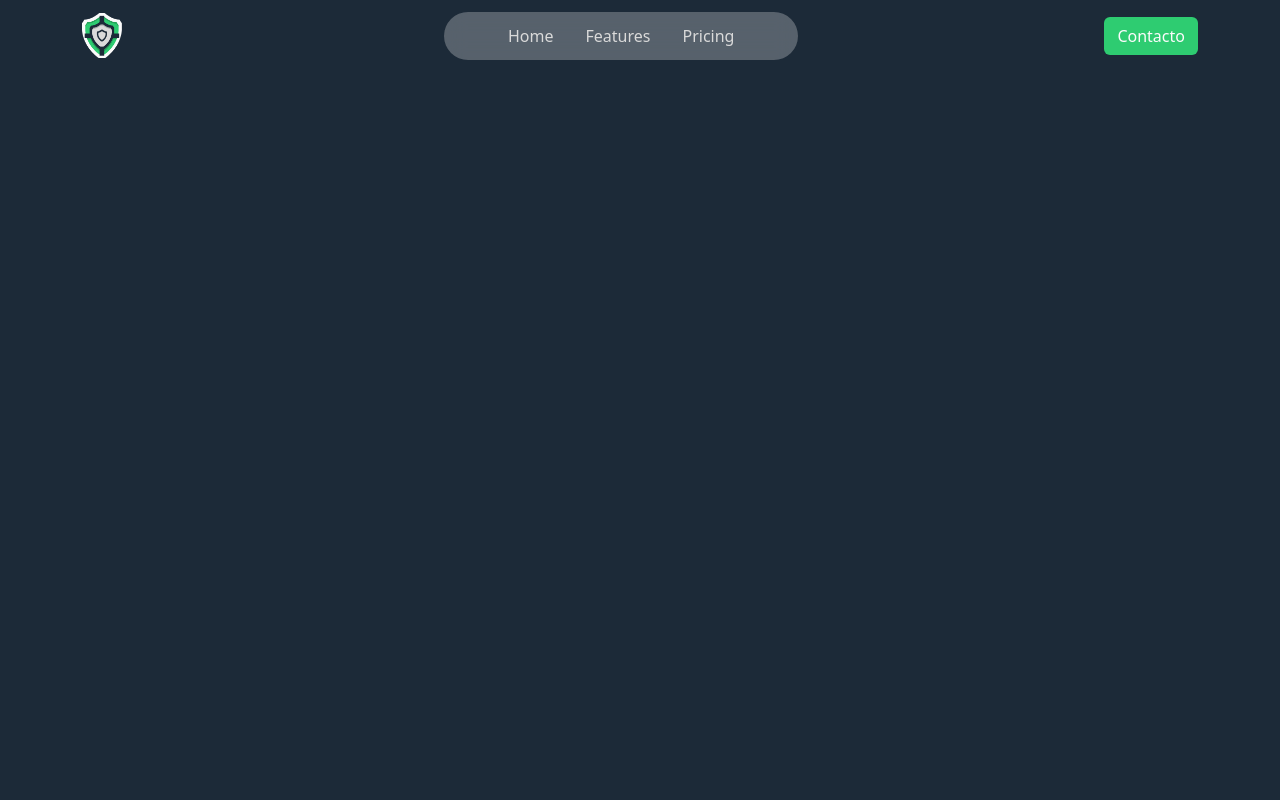
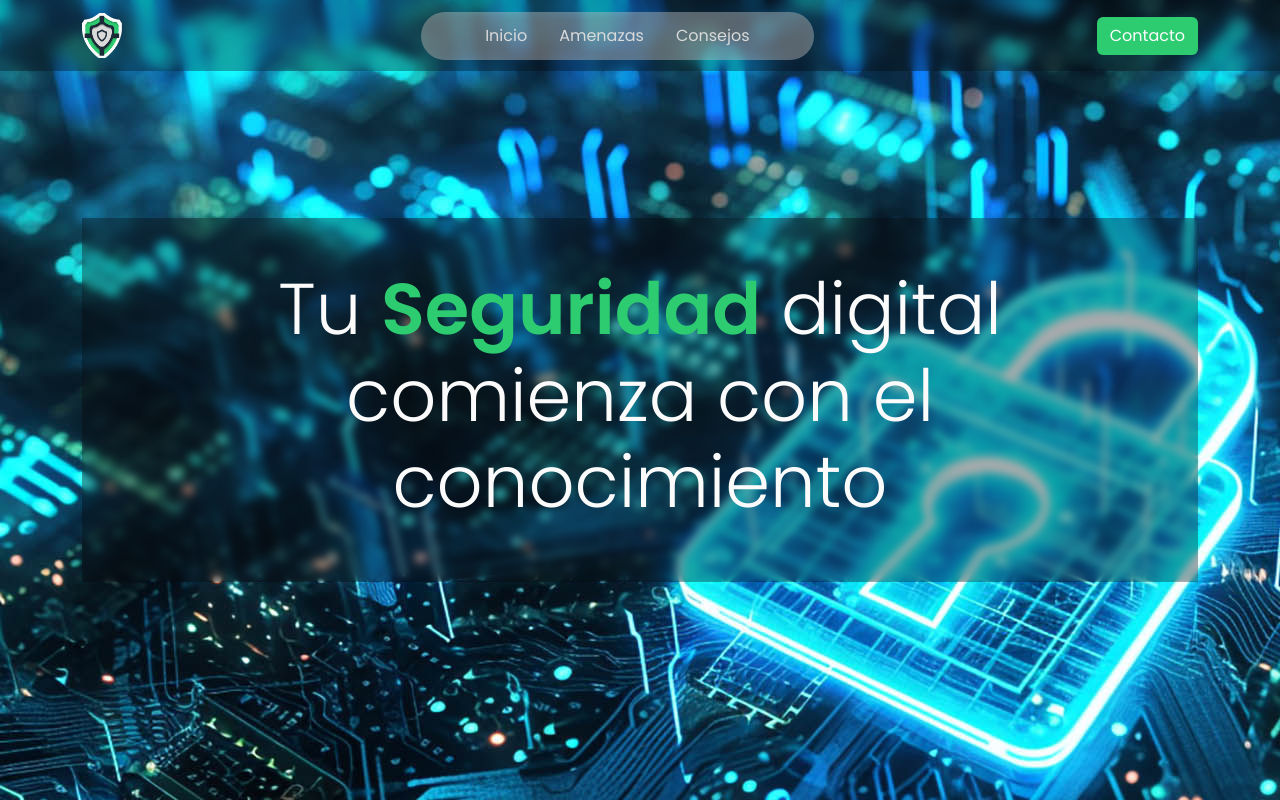
Before and after one commit to jrodriguezcreativo/Evaluacion-del-modulo-2-Jorge-Rodriguez, a plain HTML site: page index.html in a window 1280 px wide. Drawn offline with nearby package versions, Linux system fonts and the light colour scheme.

Commit message:
feat: agregar sección hero

```diff
--- a/assets/css/style.css
+++ b/assets/css/style.css
@@ -4,8 +4,12 @@
   box-sizing: 0;
 }
 
-html {
+/* html {
   scroll-padding-top: 120px;
+} */
+
+body {
+  font-family: "Poppins", sans-serif;
 }
 
 .primario {
@@ -57,9 +61,14 @@ html {
   scale: 1.0375;
 }
 
-.blur {
-  backdrop-filter: blur(10px);
-  background-color: #FBFBFB44;
+.blur-oscuro {
+  backdrop-filter: blur(4px);
+  background-color: #06080b55;
+}
+
+.blur-claro {
+  backdrop-filter: blur(4px);
+  background-color: #FBFBFB55;
 }
 
 .navbar button:hover {
@@ -70,3 +79,12 @@ html {
 .navbar-collapse {
   flex-grow: 0;
 }
+
+.hero {
+  background-image: url(../img/hero.jpg);
+  width: 100vw;
+  height: 100vh;
+  display: flex;
+  justify-content: center;
+  align-items: center;
+}
--- a/index.html
+++ b/index.html
@@ -24,7 +24,7 @@
   </head>
   <body class="fondo-primario">
     <!-- navbar -->
-    <nav class="navbar navbar-expand-lg sticky-top">
+    <nav class="navbar navbar-expand-lg fixed-top blur-oscuro">
       <div class="container d-flex justify-content-between">
         <a class="navbar-brand" href="#"
           ><img
@@ -43,25 +43,44 @@
         >
           <span class="navbar-toggler-icon"></span>
         </button>
-        <div class="collapse navbar-collapse fondo-claro px-5 py-4 py-lg-1 rounded-pill blur d-flex justify-content-center text-center flex-column" id="navbarNav">
+        <div class="collapse navbar-collapse" id="navbarNav">
+          <div
+            class="px-5 py-4 py-lg-1 rounded-pill blur-claro d-flex justify-content-center text-center flex-column"
+          >
             <ul class="navbar-nav d-flex">
               <li class="nav-item px-2">
-              <a class="nav-link gris" href="#">Home</a>
+                <a class="nav-link gris" href="#">Inicio</a>
               </li>
               <li class="nav-item px-2">
-              <a class="nav-link gris" href="#">Features</a>
+                <a class="nav-link gris" href="amenazas.html">Amenazas</a>
               </li>
               <li class="nav-item px-2">
-              <a class="nav-link gris" href="#">Pricing</a>
+                <a class="nav-link gris" href="consejos.html">Consejos</a>
               </li>
             </ul>
-          <button class="btn fondo-secundario d-block d-lg-none claro w-100">Contacto</button>
+            <button class="btn fondo-secundario d-block d-lg-none claro w-100">
+              Contacto
+            </button>
+          </div>
         </div>
         <div class="d-none d-lg-block">
           <button class="btn fondo-secundario claro">Contacto</button>
         </div>
       </div>
     </nav>
+    <!-- main -->
+    <main>
+      <!-- hero -->
+      <section class="hero">
+        <div class="container">
+          <div class="py-5 px-4 blur-oscuro">
+            <h1 class="text-center display-2 px-4 claro">
+              Tu <span class="secundario fw-semibold">Seguridad</span> digital comienza con el conocimiento
+            </h1>
+          </div>
+        </div>
+      </section>
+    </main>
     <script
       src="https://cdn.jsdelivr.net/npm/@popperjs/core@2.11.8/dist/umd/popper.min.js"
       integrity="sha384-I7E8VVD/ismYTF4hNIPjVp/Zjvgyol6VFvRkX/vR+Vc4jQkC+hVqc2pM8ODewa9r"
```
Also changed, not shown: assets/img/hero.jpg (added). Lines whose indentation alone changed are shown as unchanged.
